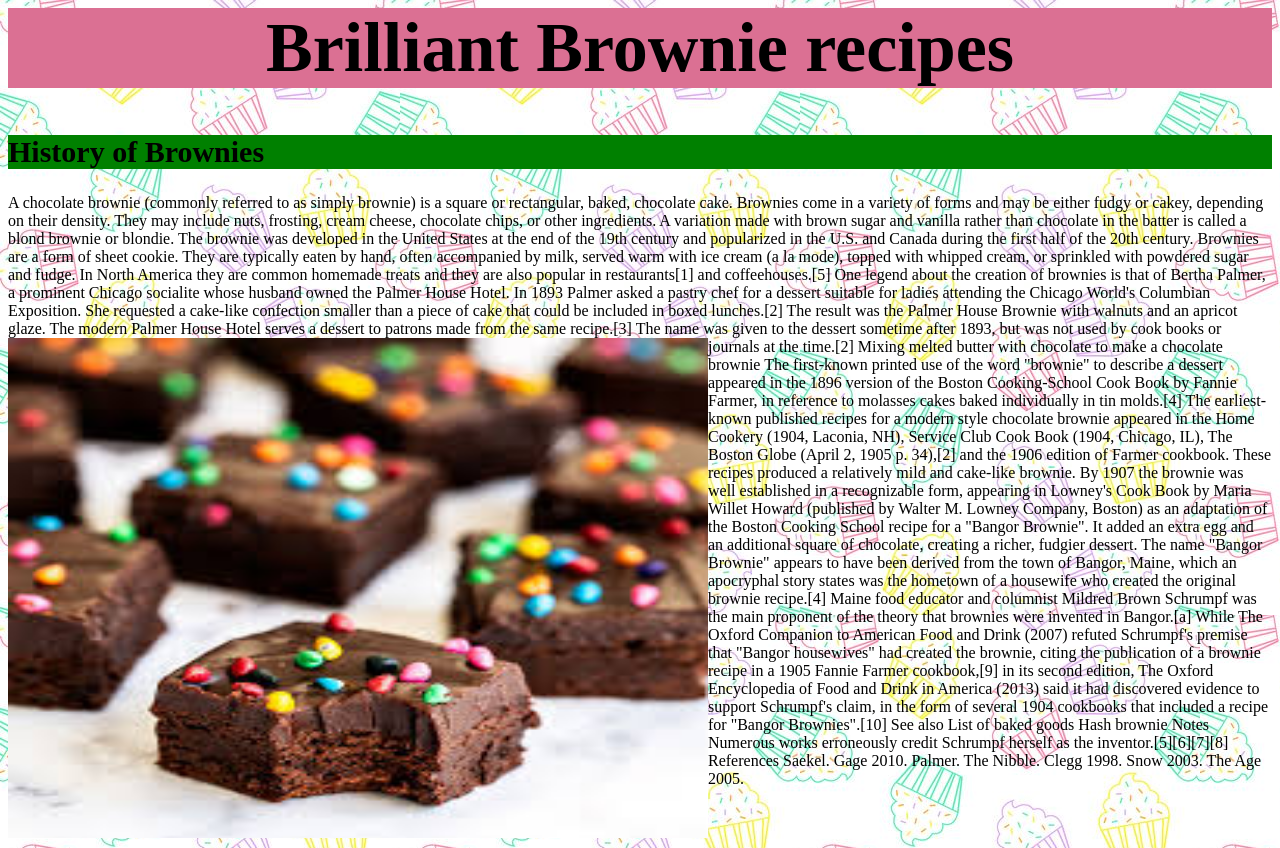
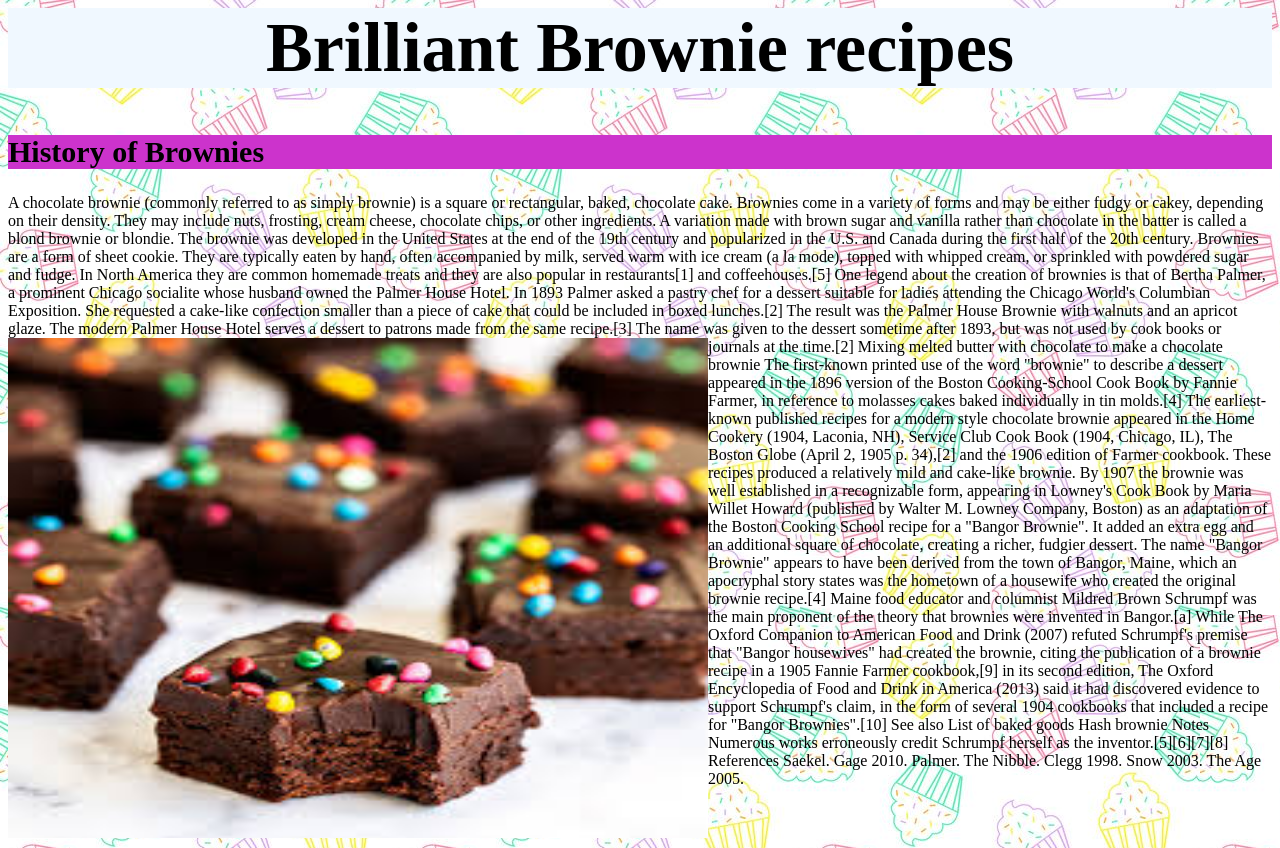
Before and after one commit to NainikaSonu/demo.github.io, a plain HTML site: page Brownies .html in a window 1280 px wide. Drawn offline with Linux system fonts and the light colour scheme.

Commit message:
Update Brownies .html

```diff
--- a/Brownies .html
+++ b/Brownies .html
@@ -5,8 +5,8 @@
 h1{
    font-family:luminary;
    font-size:70;
-   font-color:#FAEBD7;
-   background-color:#DB7093;
+   font-color:#FF1493;
+   background-color:#F0F8FF;
    text-align:center;
 
 }
@@ -14,7 +14,7 @@ h2{
    font-family:Ariel;
    font-size:30;
    font-color:#7B68EE;
-   background-color:Green;
+   background-color:CC33CC;
 }
 img{
     float:left;
```
